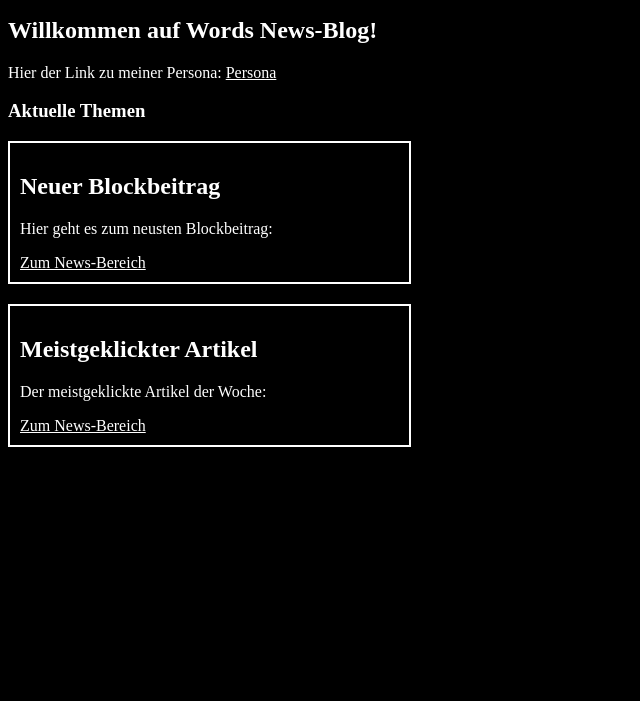
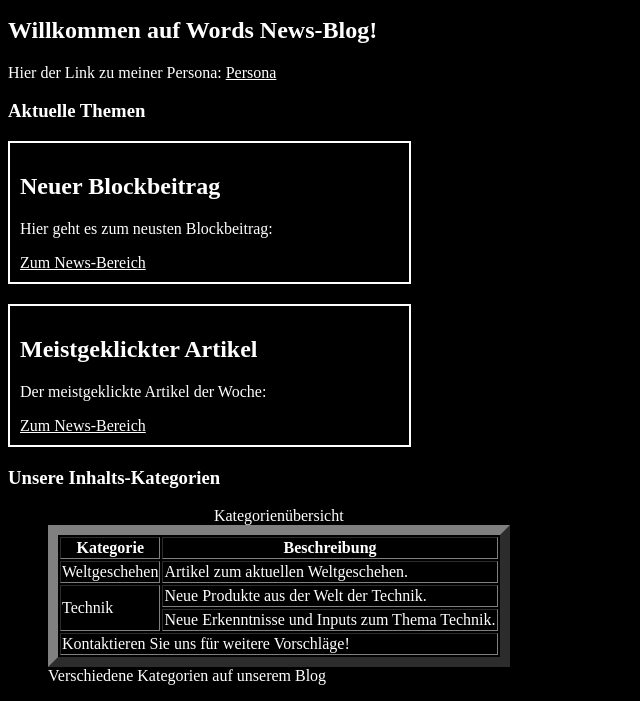
Before and after one commit to neolith3/WT1_Testat, a plain HTML site: page index.html in a window 1280 px wide. Shown: the part 101-802 px from the top of the page, without its empty margins (0-640 px from the left). Drawn offline with Linux system fonts and the light colour scheme.

Commit message:
Tabelle ergänzt.

```diff
--- a/index.html
+++ b/index.html
@@ -24,7 +24,7 @@
         <section>
             <h2>Willkommen auf Words News-Blog!</h2>
             <p>Hier der Link zu meiner Persona:
-            <a href="persona.html">Persona</a>
+                <a href="persona.html">Persona</a>
             </p>
         </section>
 
@@ -42,6 +42,41 @@
                 <a href="news.html">Zum News-Bereich</a>
             </section>
         </article>
+
+        <h3>Unsere Inhalts-Kategorien</h3>
+        <figure>
+
+            <table border="10">
+                <caption>Kategorienübersicht</caption>
+                <!--Table-Head -->
+                <thead>
+                    <tr>
+                        <th>Kategorie</th>
+                        <th>Beschreibung</th>
+                    </tr>
+                </thead>
+                <tbody>
+                    <tr>
+                        <td>Weltgeschehen</td>
+                        <td>Artikel zum aktuellen Weltgeschehen.</td>
+                    </tr>
+                    <tr>
+                        <td rowspan="2">Technik</td>
+                        <td>Neue Produkte aus der Welt der Technik.</td>
+                    </tr>
+                    <tr>
+                        <td>Neue Erkenntnisse und Inputs zum Thema Technik.</td>
+                    </tr>
+                </tbody>
+                <tfoot>
+                    <tr>
+                        <td colspan="2">Kontaktieren Sie uns für weitere Vorschläge!</td>
+                    </tr>
+                </tfoot>
+            </table>
+            <figcaption>Verschiedene Kategorien auf unserem Blog</figcaption>
+        </figure>
     </main>
 </body>
+
 </html>
```
Also changed, not shown: kontakt.html (+0 -2 lines).
